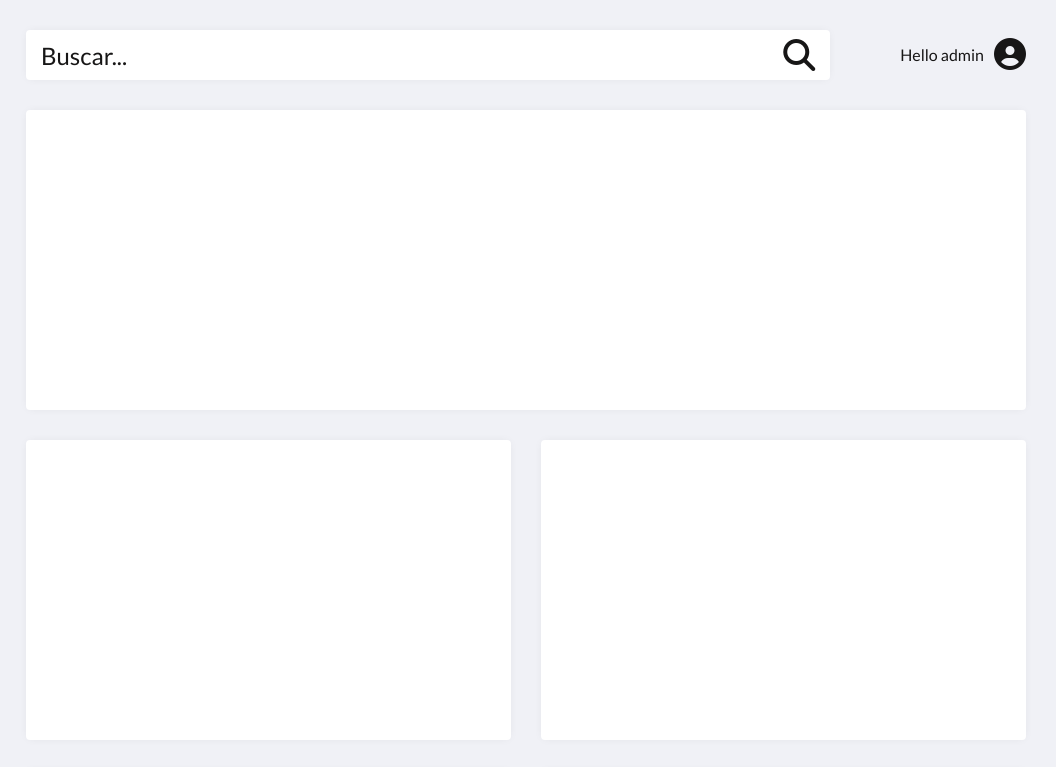
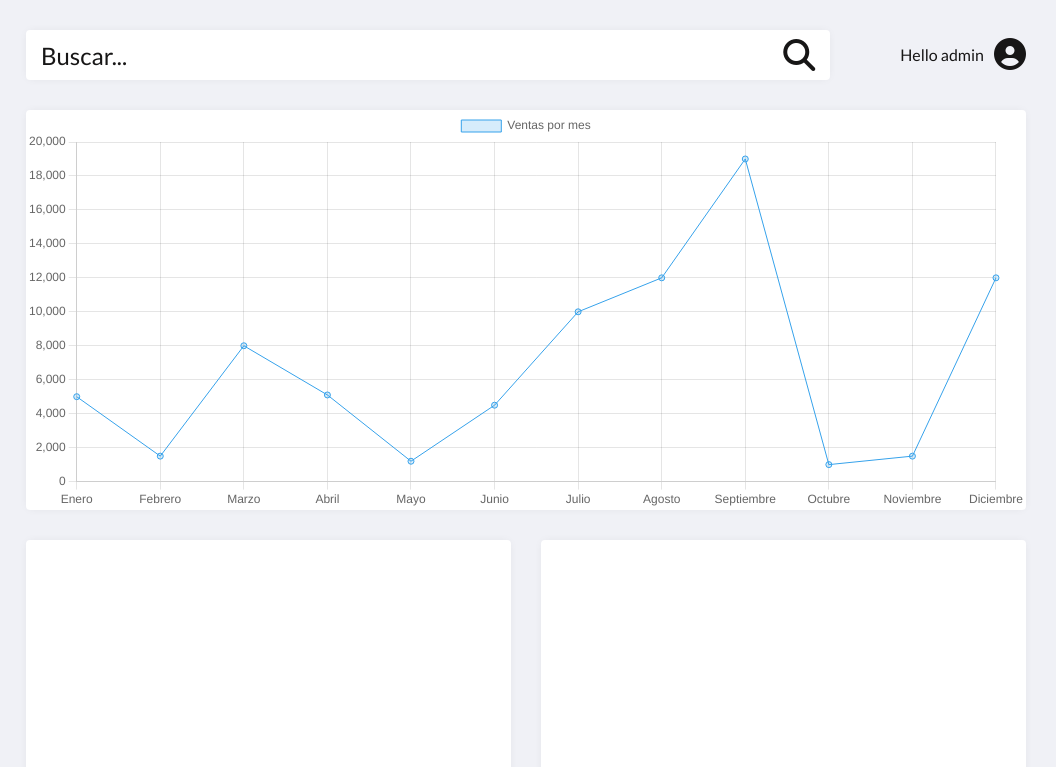
Before and after one commit to Blackguz/A-simple-menu-admin, a plain HTML site: page index.html in a window 1280 px wide. Shown: the top 767 px of the page, 224-1280 px from the left. Drawn offline with nearby package versions, Linux system fonts and the light colour scheme.

Commit message:
Se agrego la grafica de las ventas y se removio el ultimo elemento.

```diff
--- a/css/main.css
+++ b/css/main.css
@@ -316,9 +316,9 @@ i {
   box-shadow: var(--box-shadow);
 }
 
-.page-content .grid > article:first-child,
-.page-content .grid > article:last-child {
+.page-content .grid > article:first-child {
   grid-column: 1 / -1;
+  height: 400px;
 }
 
 
@@ -343,10 +343,6 @@ i {
     margin: 0;
   }
 
-  .page-header .logo svg {
-    width: 83px;
-    height: 35px;
-  }
 
   .page-header .toggle-mob-menu {
     display: block;
@@ -382,6 +378,7 @@ i {
 
   .page-content .grid {
     grid-gap: 10px;
+
   }
 
   .search-and-user {
@@ -407,6 +404,11 @@ i {
 
   .search-and-user .admin-profile svg {
     fill: var(--white);
+  }
+
+  .page-content .grid > article:first-child {
+    grid-column: 1 / -1;
+    height: 200px;
   }
 }
 
@@ -462,6 +464,11 @@ i {
     left: 40px;
     width: calc(100% - 40px);
   }
+}
+
+#graficaGanacias{
+  max-width: 100%;
+  max-height: 100%;
 }
 
 
--- a/index.html
+++ b/index.html
@@ -6,6 +6,7 @@
   <title>Panel de Administración</title>
   <link rel="stylesheet" href="css/normalize.css">
   <link rel="stylesheet" href="css/main.css">
+  <script src="https://cdn.jsdelivr.net/npm/chart.js@latest/dist/Chart.min.js"></script>
 </head>
 
 <body>
@@ -96,8 +97,9 @@
       </div>
     </section>
     <section class="grid">
-      <article></article>
-      <article></article>
+      <article>
+        <canvas id="graficaGanacias"></canvas>
+      </article>
       <article></article>
       <article></article>
       <article></article>
--- a/js/main.js
+++ b/js/main.js
@@ -63,3 +63,35 @@ switchInput.addEventListener("input", function () {
     localStorage.setItem("dark-mode", "true");
   }
 });
+
+/*  Grafica */
+//se saca la referencia al elemento  canvas del DOM
+const $grafica = document.querySelector("#graficaGanacias");
+const etiquetas = ["Enero", "Febrero", "Marzo", "Abril", "Mayo", "Junio", "Julio", "Agosto", "Septiembre", "Octubre", "Noviembre", "Diciembre"]
+// Podemos tener varios conjuntos de datos. Comencemos con uno
+const datosVentas2020 = {
+    label: "Ventas por mes",
+    data: [5000, 1500, 8000, 5102, 1200, 4500, 10000, 12000, 19000, 1000, 1500, 12000], // La data es un arreglo que debe tener la misma cantidad de valores que la cantidad de etiquetas
+    backgroundColor: 'rgba(54, 162, 235, 0.2)', // Color de fondo
+    borderColor: 'rgba(54, 162, 235, 1)', // Color del borde
+    borderWidth: 1,// Ancho del borde
+};
+new Chart($grafica, {
+    type: 'line',// Tipo de gráfica
+    data: {
+        labels: etiquetas,
+        datasets: [
+            datosVentas2020,
+            // Aquí más datos...
+        ]
+    },
+    options: {
+        scales: {
+            yAxes: [{
+                ticks: {
+                    beginAtZero: true
+                }
+            }],
+        },
+    }
+});
```
